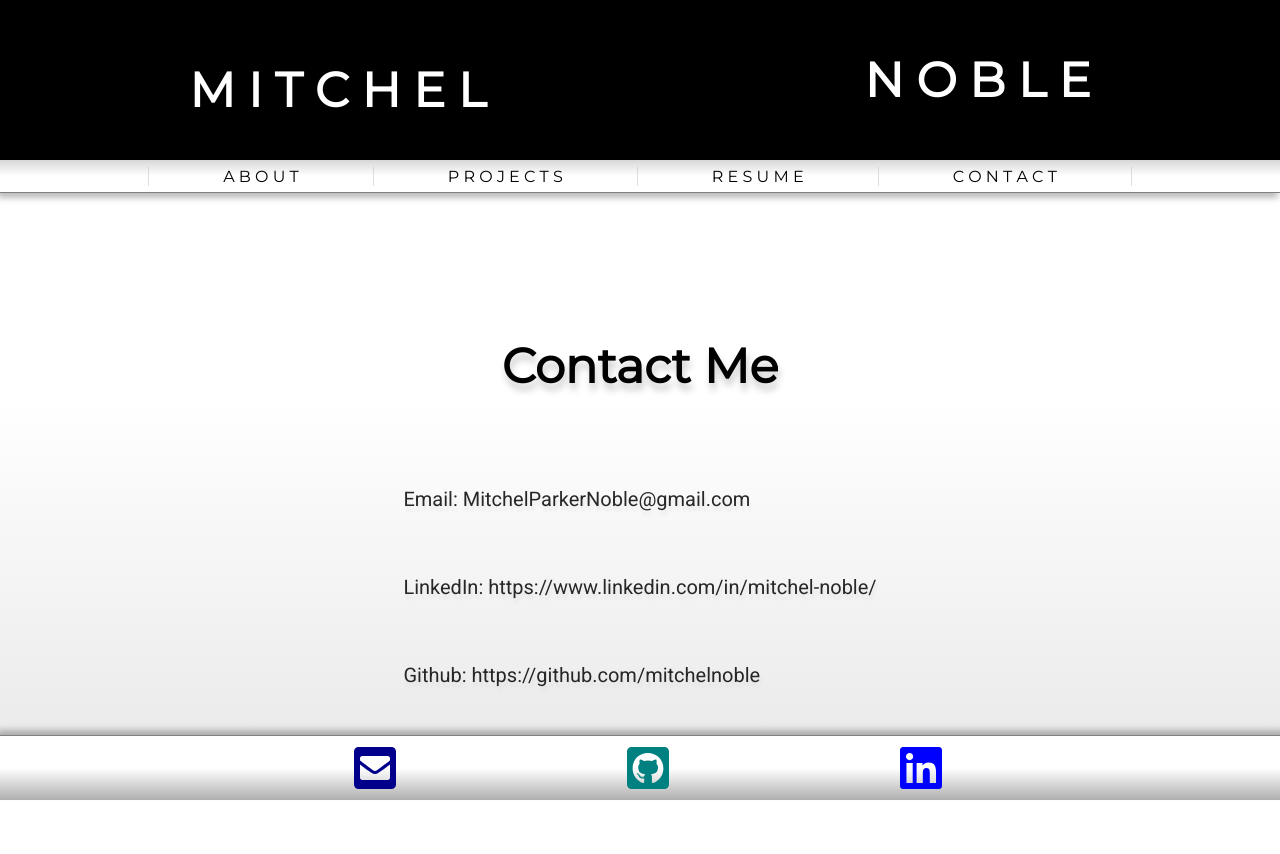
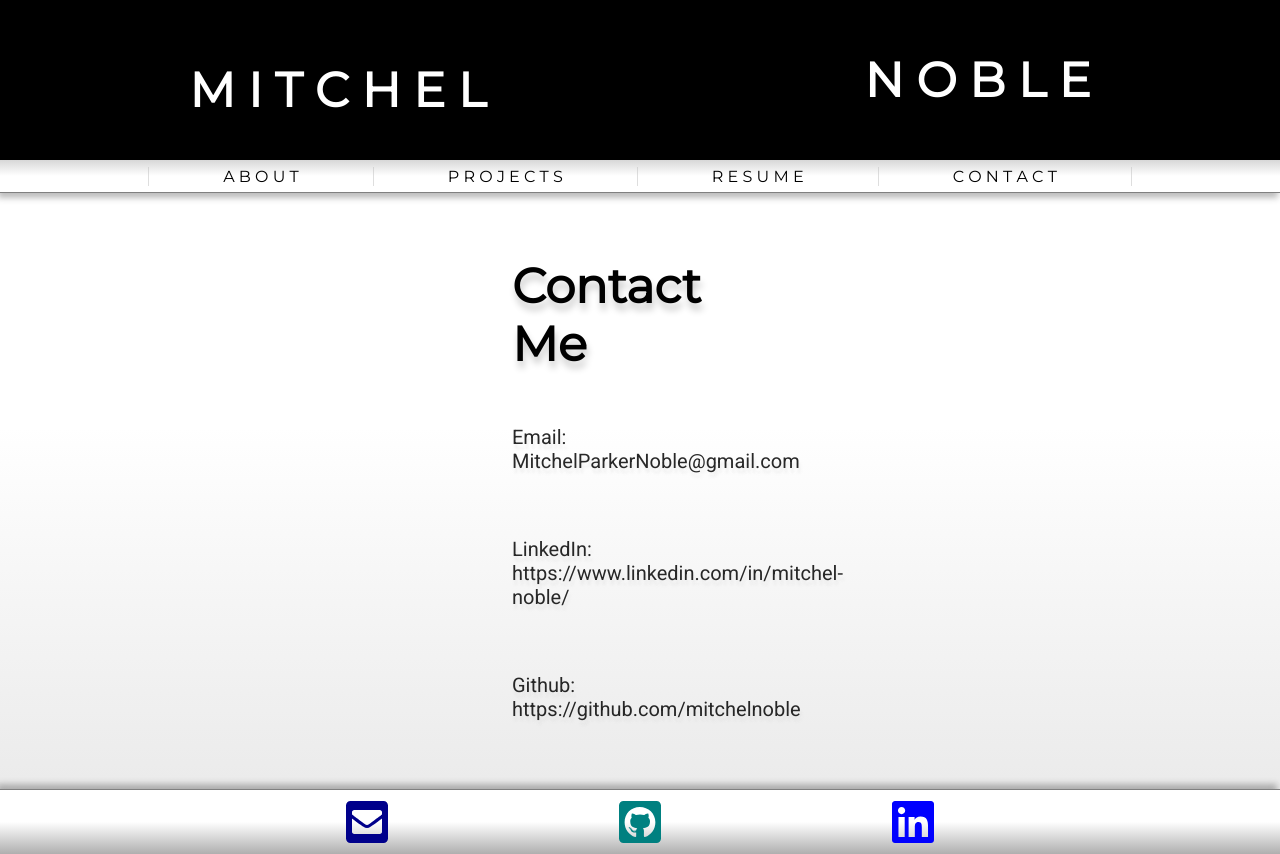
Before and after one commit to mitchelnoble/portfolio-website, a React (Create React App) app: page /Contact in a window 1280 px wide. Before the commit the page ends 800 px from the top, so only its background shows below. Built offline with nearby package versions, Linux system fonts and the light colour scheme.

Commit message:
fixed styling with landing component

```diff
--- a/src/App.css
+++ b/src/App.css
@@ -1,8 +1,13 @@
 .App {
   text-align: center;
   margin: 0 auto;
-  height: 100vh;
-  background-image: linear-gradient(to top, rgba(175, 175, 175, 0.3), white, white);
+  height: 100%;
+  background-image: linear-gradient(
+    to top,
+    rgba(175, 175, 175, 0.3),
+    white,
+    white
+  );
 }
 
 .App-logo {
--- a/src/components/ProjectDetail/ProjectDetail.jsx
+++ b/src/components/ProjectDetail/ProjectDetail.jsx
@@ -13,7 +13,7 @@ export default function ProjectDetail() {
         <h1>Play Price PC</h1>
         <p>
           A web application built with solely HTML, CSS, and Javascript that
-          highlights DOM manipulation and data rendering.
+          highlights DOM manipulation and pulling data from third-party API's.
         </p>
       </div>
 
@@ -30,6 +30,11 @@ export default function ProjectDetail() {
         </p>
       </div>
 
+      <a
+        href="https://get-lost.netlify.app/"
+        target="blank"
+        className="gl-link"
+      >
         <div className="gl-project">
           <img
             src="https://i.imgur.com/NTEnr4Yb.png"
@@ -38,11 +43,13 @@ export default function ProjectDetail() {
           />
           <h1>Get Lost</h1>
           <p>
-          A full-stack retail web application with full CRUD functionality
-          deployed to Netlify and Heroku, and built with a team of 3 other
-          individuals.
+            A full-stack retail web application with full CRUD functionality,
+            authorization, and a shopping cart system using local storage.
+            Deployed to Netlify and Heroku, and built with a team of 3 other
+            individuals using the Github "Gitflow" model.
           </p>
         </div>
+      </a>
 
       <div className="pr-project">
         <img
--- a/src/styles/components/Footer.css
+++ b/src/styles/components/Footer.css
@@ -1,12 +1,13 @@
 .footer-container{
+  margin-top: 0.5em;
   display: grid;
   grid-template-areas: "F1 F2 F3 F4 F5";
   justify-items: center;
-  position: fixed;
   bottom: 0;
   width: 100%;
   border-top: 1px solid gray;
-  padding: 0.5em;
+  padding-top: 0.5em;
+  padding-bottom: 0.5em;
   box-shadow: -3px -5px 6px rgba(50, 50, 50, 0.33);
   background-image:
   linear-gradient(to top, rgba(175, 175, 175, 1), white, white);
--- a/src/styles/screens/About.css
+++ b/src/styles/screens/About.css
@@ -1,5 +1,6 @@
 .about-container {
   margin-top: 5em;
+  height: 58vh;
   display: flex block;
   flex-flow: row;
   align-items: center;
--- a/src/styles/screens/Contact.css
+++ b/src/styles/screens/Contact.css
@@ -1,6 +1,14 @@
 .contact-form {
-  margin-top: 7em;
+  height: 69.5vh;
+  margin-top: 2em;
+  margin-right: 16em;
   display: grid;
+  grid-template-areas:
+    "A1"
+    "A2"
+    "A3";
+  grid-template-rows: 1fr 1fr 1fr;
+  grid-template-columns: 0;
   justify-content: center;
   align-items: center;
 }
@@ -8,42 +16,64 @@
 .contact-me-title {
   font-size: 3rem;
   font-family: "Montserrat", "sans";
-  text-shadow: 1.5px 7px 7px rgba(0,0,0,0.2);
+  text-shadow: 1.5px 7px 7px rgba(0, 0, 0, 0.2);
   animation: fadeIn ease 4s;
   -webkit-animation: fadeIn ease 4s;
+  grid-area: A1;
 }
 
 .information-container {
-  margin: 2em auto;
+  margin: 0 auto;
   font-family: "Roboto", "sans";
   font-size: 1.25rem;
   text-align: left;
   animation: fadeIn ease 10s;
   -webkit-animation: fadeIn ease 10s;
-  text-shadow: rgba(210,210,210,0.4) 1.5px 5px 3px;
+  text-shadow: rgba(210, 210, 210, 0.4) 1.5px 5px 3px;
+  grid-area: A2;
 }
 
 @keyframes fadeIn {
-  0% {opacity:0;}
-  100% {opacity:1;}
+  0% {
+    opacity: 0;
+  }
+  100% {
+    opacity: 1;
+  }
 }
 
 @-moz-keyframes fadeIn {
-  0% {opacity:0;}
-  100% {opacity:1;}
+  0% {
+    opacity: 0;
+  }
+  100% {
+    opacity: 1;
+  }
 }
 
 @-webkit-keyframes fadeIn {
-  0% {opacity:0;}
-  100% {opacity:1;}
+  0% {
+    opacity: 0;
+  }
+  100% {
+    opacity: 1;
+  }
 }
 
 @-o-keyframes fadeIn {
-  0% {opacity:0;}
-  100% {opacity:1;}
+  0% {
+    opacity: 0;
+  }
+  100% {
+    opacity: 1;
+  }
 }
 
 @-ms-keyframes fadeIn {
-  0% {opacity:0;}
-  100% {opacity:1;}
+  0% {
+    opacity: 0;
+  }
+  100% {
+    opacity: 1;
+  }
 }
--- a/src/styles/screens/ProjectDetail.css
+++ b/src/styles/screens/ProjectDetail.css
@@ -36,6 +36,11 @@
   -webkit-animation: fadeIn ease 6s;
 }
 
+.gl-link{
+  text-decoration: none;
+  color: black;
+}
+
 .pr-project{
   border: 1px solid black;
   box-shadow: -2px 5px 6px rgba(50, 50, 50, 0.32);
```
Also changed, not shown: src/screens/About/About.jsx (line endings or trailing spaces). Lines whose indentation alone changed are shown as unchanged.
